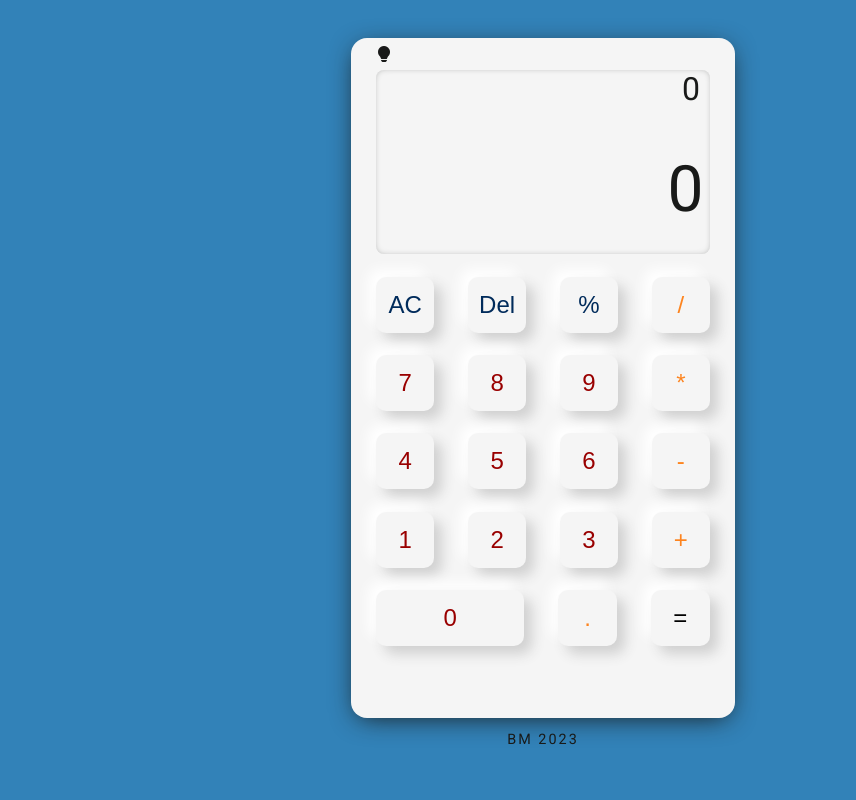
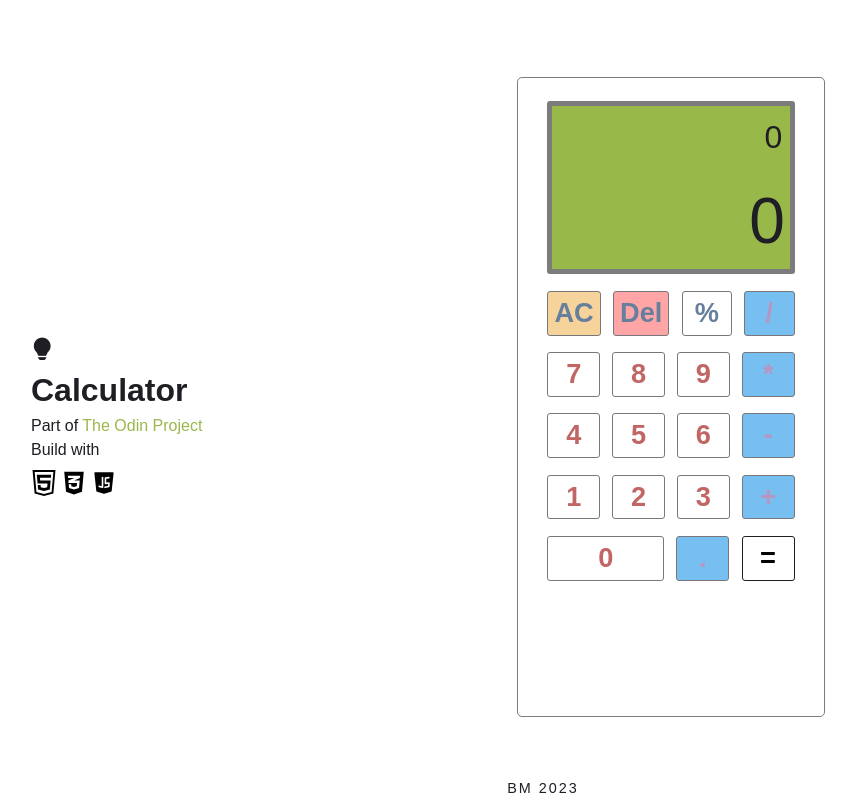
Before and after one commit to bbm2910/MathMate, a plain HTML site: page index.html in a window 1280 px wide. Shown: the whole page, without its empty margins (97-953 px from the left). Drawn offline with nearby package versions, Linux system fonts and the light colour scheme; a web font is replaced by a local one.

Commit message:
Add files via upload

```diff
--- a/index.html
+++ b/index.html
@@ -8,13 +8,22 @@
     <link rel="stylesheet" href="styles.css">
     <link rel="preconnect" href="https://fonts.googleapis.com">
     <link rel="preconnect" href="https://fonts.gstatic.com" crossorigin>
-    <link href="https://fonts.googleapis.com/css2?family=Roboto:wght@100;300;400;700&display=swap" rel="stylesheet">
+    <link href="https://fonts.googleapis.com/css2?family=Economica:ital,wght@0,400;0,700;1,400;1,700&family=Marvel:ital,wght@0,400;0,700;1,400;1,700&display=swap" rel="stylesheet">
     <link rel="stylesheet" href="https://cdn.jsdelivr.net/npm/bootstrap-icons@1.3.0/font/bootstrap-icons.css" />
     <script src="script.js" defer></script>
 </head>
 <body>
-   <div class="wrapper">
-    <i class="bi bi-lightbulb-fill toggleDark-mode"></i>
+   <div class="content">
+    <div class="text">
+        <i class="bi bi-lightbulb-fill toggleDark-mode"></i>
+        <h1>Calculator</h1>
+        <p>Part of <a href="https://www.theodinproject.com/" target="_blank">The Odin Project</a></p>
+        <p>Build with</p>
+        <img src="./images/html-five2.svg" alt="" class="logo">
+        <img src="./images/css3-shiled.svg" alt="" class="logo">
+        <img src="./images/java-script.svg" alt="" class="logo">
+    </div>
+    <div class="wrapper">
     <div class="display">
         <div class="number-display"></div>
         <div class="total-display"></div>
@@ -52,6 +61,7 @@
     </div>
   </div>
    </div>
+   </div>
 
    <footer>
     <p>BM 2023</p>
--- a/script.js
+++ b/script.js
@@ -2,6 +2,7 @@
 
 
 const wrapper = document.querySelector(".wrapper");
+const body = document.body;
 const darkMode = document.querySelector(".toggleDark-mode");
 const button = document.querySelectorAll(".button");
 
@@ -106,21 +107,23 @@ numberButton.forEach(numberButton => {
 
 darkMode.addEventListener("click", function () {
     const nightText = document.querySelector(".bi");
+    const logos = document.querySelectorAll(".logo"); // Select all elements with class 'logo'
+
     if (this.classList.toggle("bi-lightbulb")) {
-        nightText.textContent = "Light-mode";
-        wrapper.classList.add("wrapper-dark-mode");
-        button.forEach(button => {
-            button.style.boxShadow = "inset 6px 6px 12px #949494, inset -6px -6px 12px #ffffff";
+        body.classList.add('dark-mode');
+        wrapper.classList.add('wrapper-dark-mode');
+        logos.forEach(function (logo) { // Loop through each logo element
+            logo.style.filter = 'invert(100%)';
         });
-
     } else {
-        wrapper.classList.remove("wrapper-dark-mode");
-        nightText.textContent = "Dark-mode";
-        button.forEach(button => {
-            button.style.boxShadow = "8px 8px 13px #d0d0d0, -8px -8px 13px #ffffff";
+        body.classList.remove('dark-mode');
+        wrapper.classList.remove('wrapper-dark-mode');
+        logos.forEach(function (logo) { // Loop through each logo element
+            logo.style.filter = 'invert(0%)';
         });
     }
 });
+
 
 
 
--- a/styles.css
+++ b/styles.css
@@ -1,64 +1,141 @@
+/*
+  1. Use a more-intuitive box-sizing model.
+*/
 *,
 *::before,
 *::after {
 	box-sizing: border-box;
 }
-body,
+/*
+  2. Remove default margin
+*/
+* {
+	margin: 0;
+}
+/*
+  Typographic tweaks!
+  3. Add accessible line-height
+  4. Improve text rendering
+*/
+body {
+	line-height: 1.5;
+	-webkit-font-smoothing: antialiased;
+}
+/*
+  5. Improve media defaults
+*/
+img,
+picture,
+video,
+canvas,
+svg {
+	display: block;
+	max-width: 100%;
+}
+/*
+  6. Remove built-in form typography styles
+*/
+input,
+button,
+textarea,
+select {
+	font: inherit;
+}
+/*
+  7. Avoid text overflows
+*/
+p,
 h1,
 h2,
 h3,
 h4,
-p,
-figure,
-blockquote,
-dl,
-dd {
-	margin: 0;
+h5,
+h6 {
+	overflow-wrap: break-word;
+}
+/*
+  8. Create a root stacking context
+*/
+#root,
+#__next {
+	isolation: isolate;
 }
 
 body {
-	font-family: 'Roboto', sans-serif;
-	background: #3282b8;
-	color: #191a19;
+	font-family: 'Marvel', sans-serif;
+	background: var(--white);
+	color: var(--dark);
+}
+:root {
+	--white: #fff;
+	--dark: #1f1e25;
+	--grey: #7d7c7c;
+	--yellow: #f0b65a;
+	--blue: #1e95e7;
+	--green: #99b84a;
+	--pink: #ff6b6b;
+	--purple: #895197;
+}
+.content {
+	display: grid;
+	grid-template-columns: 1fr 3fr;
+	width: 80%;
+	margin: auto;
+}
+.text {
+	margin-top: 130%;
+}
+.text i {
+	font-size: 1.4rem;
+	margin-bottom: 60px;
+}
+.text p a {
+	text-decoration: none;
+	color: var(--green);
+}
+.text p a:hover {
+	text-decoration: underline;
+}
+.logo {
+	width: 10%;
+	display: inline-block;
+	margin-top: 3%;
+}
+.wrapper {
+	background: var(--white);
+	border: 1px solid var(--grey);
+	height: 80vh;
+	width: 40%;
+	margin: 10% auto 0%;
+	padding: 2%;
+	border-radius: 5px;
+}
+.display {
+	background-color: var(--green);
+	border: 5px solid var(--grey);
+	margin: 3% auto;
+	border-radius: 3px;
+	text-align: end;
+	width: 90%;
 }
 
-.wrapper {
-	background: #f5f5f5;
-	height: 85vh;
-	width: 30%;
-	margin: 3% auto 0%;
-	padding: 0.5%;
-	border-radius: 1rem;
-	box-shadow: 0px 5px 26px -6px;
-}
-.display {
-	/* border: 1px solid black; */
-	height: 23vh;
-	margin: auto;
-	border-radius: 0.5rem;
-	text-align: end;
-	width: 90%;
-	box-shadow: inset 0px 0px 10px -6px;
-}
-.bi {
-	cursor: pointer;
-	width: 6%;
-	margin-left: 5%;
+.dark-mode {
+	background: var(--dark);
+	color: var(--white);
 }
 .wrapper-dark-mode {
-	background: #191a19;
-	color: #f6f6f6;
-	box-shadow: #000 0px 5px 26px -6px;
+	background-color: var(--dark);
+	color: var(--dark);
 }
 
 .number-display {
 	font-size: 2rem;
 	margin-right: 3%;
-	margin-top: 2%;
+	margin-top: 3%;
 }
 .total-display {
 	font-size: 4rem;
-	margin-top: 13%;
+	margin-top: 5%;
 	margin-right: 2%;
 }
 .column {
@@ -67,41 +144,73 @@ body {
 	display: grid;
 	grid-template-columns: 1fr 1fr 1fr 1fr;
 	margin-top: 6%;
-	gap: 10%;
+	gap: 5%;
 }
 
 #last-column {
 	display: grid;
-	grid-template-columns: 2.5fr 1fr 1fr;
+	grid-template-columns: 2.2fr 1fr 1fr;
+	gap: 5%;
 }
 .button {
-	height: 7vh;
 	border: none;
-	font-weight: 400;
-	font-size: 1.5rem;
-	border-radius: 10px;
-	background: #f5f5f5;
-	box-shadow: 8px 8px 13px #d0d0d0, -8px -8px 13px #ffffff;
+	font-size: 1.7rem;
+	font-weight: 700;
+	border-radius: 3px;
+	transition-duration: 0.1s;
+	background: var(--white);
+	opacity: 60%;
+	border: 1px solid var(--dark);
 }
 
 .button:hover {
 	transform: scale(0.95);
-	background: #faf8f1;
+	background: var(--white);
+	opacity: 100%;
 }
-
+.reset-button {
+	background-color: var(--yellow);
+	color: #fff;
+}
+.reset-button:hover {
+	color: var(--yellow);
+}
+.delete-button {
+	background-color: var(--pink);
+}
+.delete-button:hover {
+	color: var(--pink);
+}
 .operator {
-	color: #fd841f;
+	color: var(--purple);
+	background-color: var(--blue);
 }
-
+.operator:hover {
+	background-color: var(--blue);
+	color: var(--white);
+}
+.equal-button {
+	opacity: 100%;
+}
 .op-two {
 	color: #002b5b;
+}
+.number {
+	color: var(--white);
 }
 
 footer p {
 	text-align: center;
 	font-size: 0.9rem;
 	letter-spacing: 2px;
-	margin-top: 1%;
+	width: 100%;
+	position: fixed;
+	bottom: 0;
+}
+
+.dark-mode {
+	background-color: black;
+	color: white;
 }
 
 /* ------------------ Media queries------------------------- */
```
Also changed, not shown: images/css3-shiled.svg (added), images/html-five2.svg (added), images/java-script.svg (added).
